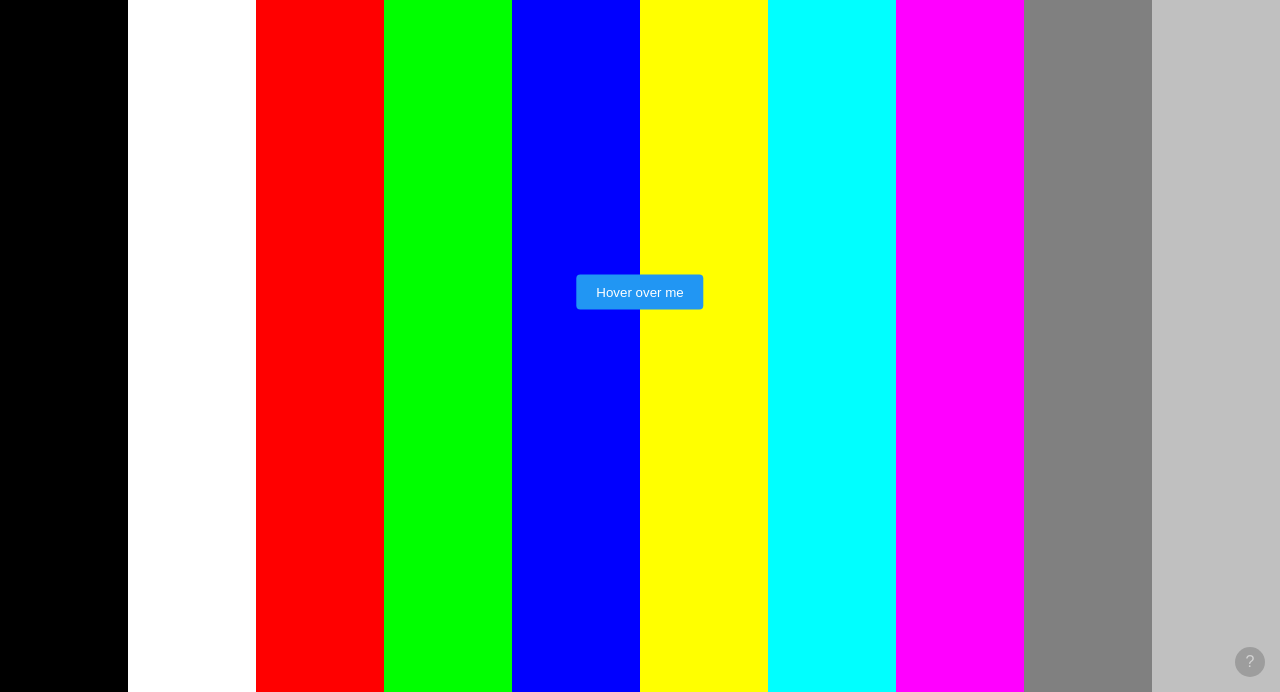
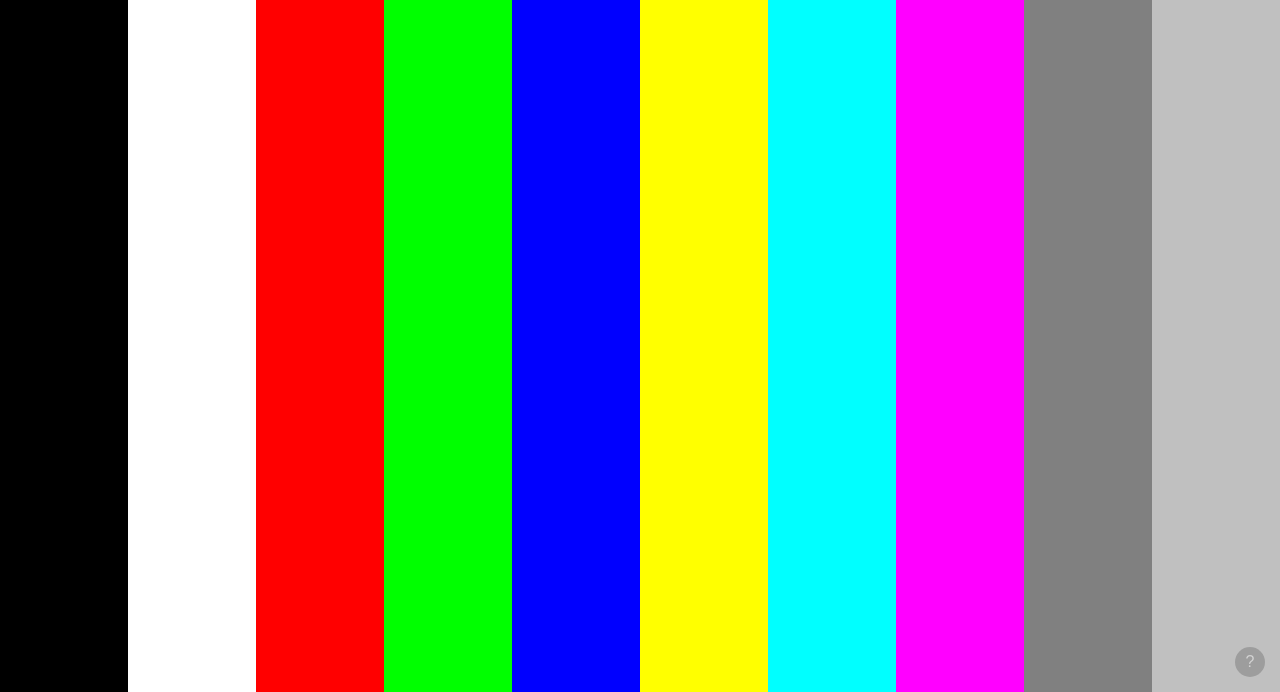
Before and after one commit to jwoodbury11/monitor-calibration, a plain HTML site: page index.html in a window 1280 px wide. Shown: the part 108-800 px from the top of the page. Drawn offline with Linux system fonts and the light colour scheme.

Commit message:
Fix tooltip implementation and remove test button

```diff
--- a/index.html
+++ b/index.html
@@ -198,42 +198,33 @@
             display: none;
         }
 
-        /* Tooltip styles - simplified and more reliable */
+        /* Tooltip styles - fixed implementation */
         .tooltip {
             position: relative;
             display: inline-block;
         }
 
-        .tooltip:hover::before {
-            content: attr(data-tooltip);  /* Use the data-tooltip attribute content */
+        .tooltip:hover::after {
+            content: attr(data-tooltip);
             position: absolute;
-            top: -40px;
+            bottom: 100%;
             left: 50%;
             transform: translateX(-50%);
-            background: black;
+            margin-bottom: 5px;
+            padding: 8px 12px;
+            background: rgba(0, 0, 0, 0.8);
             color: white;
-            padding: 8px 12px;
             border-radius: 4px;
             font-size: 14px;
             white-space: nowrap;
             z-index: 9999;
+            pointer-events: none;
         }
 
-        .test-tooltip-container {
-            position: fixed;
-            top: 50%;
-            left: 50%;
-            transform: translate(-50%, -50%);
-            z-index: 9999;
-        }
-
+        /* Remove test tooltip container and button styles */
+        .test-tooltip-container,
         .test-button {
-            padding: 10px 20px;
-            background: #2196F3;
-            color: white;
-            border: none;
-            border-radius: 4px;
-            cursor: pointer;
+            display: none;
         }
 
         .about-button {
@@ -355,9 +346,6 @@
 </head>
 <body>
     <div class="container">
-        <div class="test-tooltip-container">
-            <button class="test-button tooltip">Hover over me</button>
-        </div>
         <div class="controls" onmouseleave="this.style.opacity='0.2';" onmouseenter="this.style.opacity='1';">
             <h3>Monitor Calibration Tool</h3>
             <div class="controls-buttons">
```
